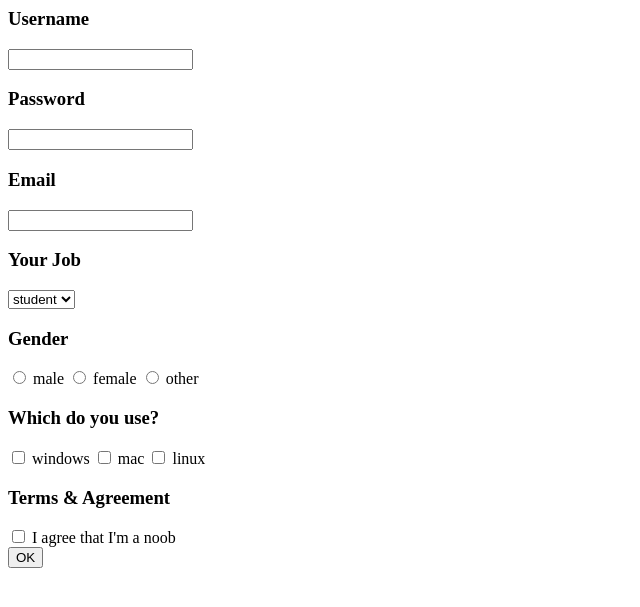
After one commit to jeremykung/php-lessons-2021, a PHP site: page /notes.php in a window 1280 px wide. The commit adds this page. Shown: the top 607 px of the page, without its empty margins (0-640 px from the left). Run offline with PHP 8.4, Linux system fonts and the light colour scheme.

Commit message:
updated lesson1

```diff
--- /dev/null
+++ b/lesson1/notes.php
@@ -0,0 +1,60 @@
+<!--
+
+Forms
+1. action
+2. methods
+    - POST
+    - GET
+3. superglobals
+4. retrieving
+
+-->
+
+<form action="handleForm.php" method="POST">
+    <!-- username -->
+    <h3>Username</h3>
+    <input type="text" name="username">
+    <!-- password -->
+    <h3>Password</h3>
+    <input type="password" name="password">
+    <!-- <input type="password" name="password2" placeholder="confirm password"> -->
+    <!-- email -->
+    <h3>Email</h3>
+    <input type="email" name="email">
+    <!-- job -->
+    <h3>Your Job</h3>
+    <select name="job">
+        <option value="student">student</option>
+        <option value="teacher">teacher</option>
+        <option value="office">office</option>
+    </select>
+    <!-- gender -->
+    <h3>Gender</h3>
+    <input type="radio" name="gender" value="male" id="male">
+    <label for="male">male</label>
+    <input type="radio" name="gender" value="female" id="female">
+    <label for="female">female</label>
+    <input type="radio" name="gender" value="other" id="other">
+    <label for="other">other</label>
+    <!-- choose os -->
+    <h3>Which do you use?</h3>
+    <input type="checkbox" name="os" id="windows">
+    <label for="windows">windows</label>
+    <input type="checkbox" name="os" id="mac">
+    <label for="mac">mac</label>
+    <input type="checkbox" name="os" id="linux">
+    <label for="linux">linux</label>
+    <!-- terms -->
+    <h3>Terms & Agreement</h3>
+    <input type="checkbox" name="terms" id="terms" required>
+    <label for="terms">I agree that I'm a noob</label>
+    <!-- submit -->
+    <br>
+    <input type="submit" value="OK">
+</form>
+
+<?php
+// echo $_SERVER['HTTP_USER_AGENT'] . "\n\n";
+
+$browser = get_browser(null, true);
+print_r($browser);
```
Also changed, not shown: lesson1/handleForm.php (+1 -6 lines), lesson1/index.php (+16 -15 lines).
